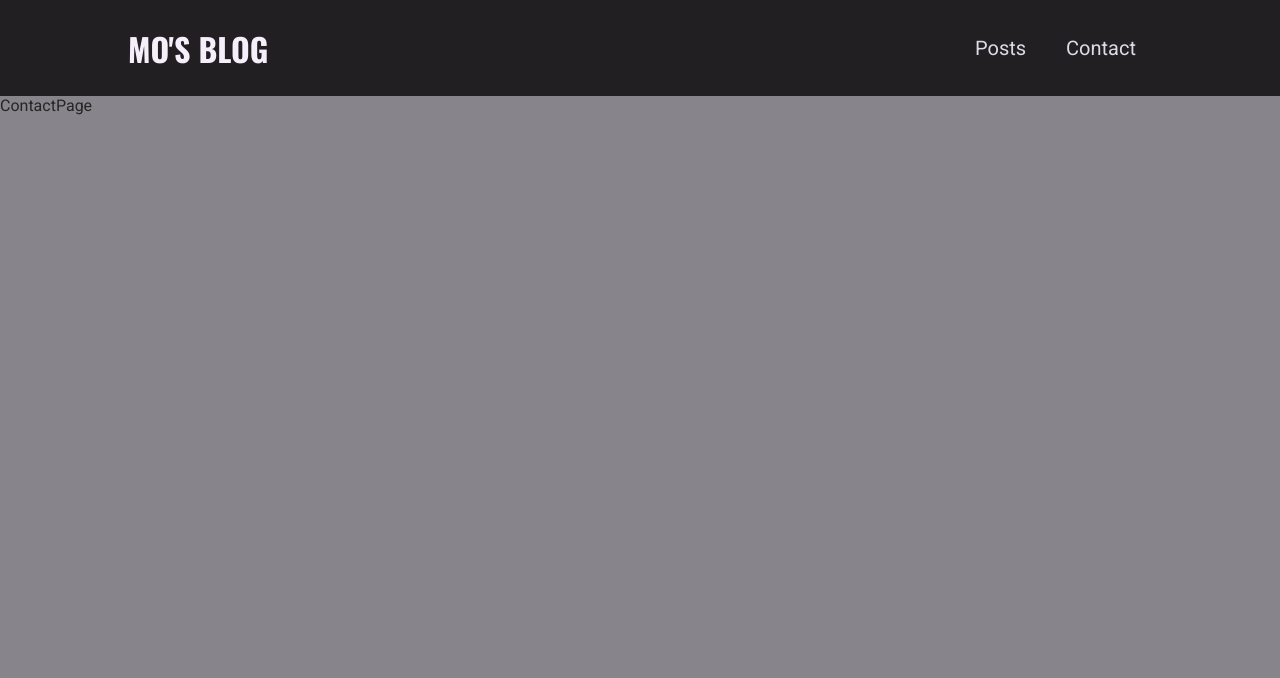
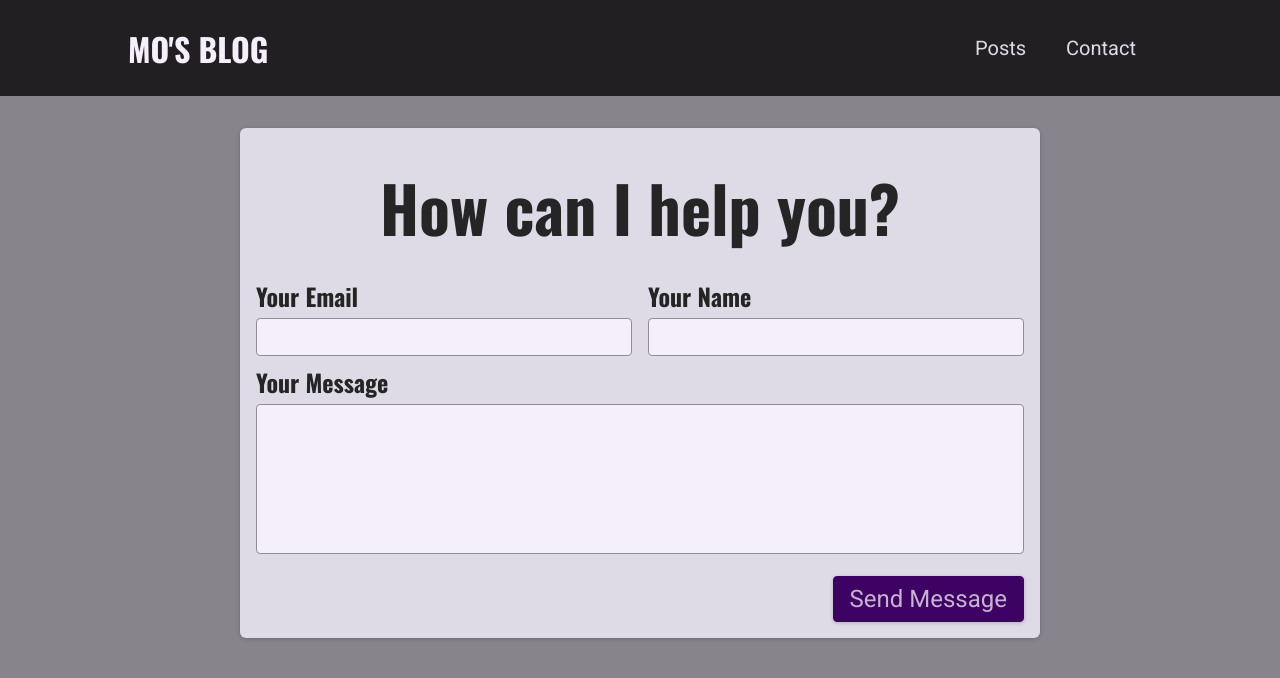
Before and after one commit to MohammedAhmed49/nextjs-blog, a Next.js app: page /contact in a window 1280 px wide. Shown: the top 678 px of the page. Built offline with nearby package versions, Linux system fonts and the light colour scheme.

Commit message:
Added API folder and connected to MongoDB

```diff
--- /dev/null
+++ b/components/contact-form/contact-form.jsx
@@ -0,0 +1,72 @@
+import { useState } from "react";
+
+import classes from "./contact-form.module.css";
+
+function ContactForm() {
+  const [enteredEmail, setEnteredEmail] = useState("");
+  const [enteredName, setEnteredName] = useState("");
+  const [enteredMessage, setEnteredMessage] = useState("");
+
+  function sendMessageHandler(e) {
+    e.preventDefault();
+
+    fetch("/api/contact", {
+      method: "POST",
+      body: JSON.stringify({
+        email: enteredEmail,
+        name: enteredName,
+        message: enteredMessage,
+      }),
+    })
+      .then((res) => res.json())
+      .then((data) => {
+        console.log(data);
+      });
+  }
+
+  return (
+    <section className={classes.contact}>
+      <h1>How can I help you?</h1>
+      <form className={classes.form} onSubmit={sendMessageHandler}>
+        <div className={classes.controls}>
+          <div className={classes.control}>
+            <label htmlFor="email">Your Email</label>
+            <input
+              type="email"
+              id="email"
+              required
+              value={enteredEmail}
+              onChange={(event) => setEnteredEmail(event.target.value)}
+            />
+          </div>
+          <div className={classes.control}>
+            <label htmlFor="name">Your Name</label>
+            <input
+              type="text"
+              id="name"
+              required
+              value={enteredName}
+              onChange={(event) => setEnteredName(event.target.value)}
+            />
+          </div>
+        </div>
+        <div className={classes.control}>
+          <label htmlFor="message">Your Message</label>
+          <textarea
+            id="message"
+            rows="5"
+            required
+            value={enteredMessage}
+            onChange={(event) => setEnteredMessage(event.target.value)}
+          ></textarea>
+        </div>
+
+        <div className={classes.actions}>
+          <button>Send Message</button>
+        </div>
+      </form>
+    </section>
+  );
+}
+
+export default ContactForm;
--- /dev/null
+++ b/components/contact-form/contact-form.module.css
@@ -0,0 +1,73 @@
+.contact {
+  margin: var(--size-8) auto;
+  border-radius: 6px;
+  background-color: var(--color-grey-100);
+  width: 90%;
+  max-width: 50rem;
+  padding: var(--size-4);
+  box-shadow: 0 1px 4px rgba(0, 0, 0, 0.2);
+  font-size: var(--size-6);
+}
+
+.contact h1 {
+  font-size: var(--size-8);
+  margin: var(--size-4) 0;
+  text-align: left;
+}
+
+.form label {
+  display: block;
+  font-family: "Oswald", sans-serif;
+  font-weight: bold;
+  margin: var(--size-2) 0 var(--size-1) 0;
+}
+
+.form input,
+.form textarea {
+  font: inherit;
+  padding: var(--size-1);
+  border-radius: 4px;
+  width: 100%;
+  border: 1px solid var(--color-grey-400);
+  background-color: var(--color-grey-50);
+  resize: none;
+}
+
+.controls {
+  display: flex;
+  column-gap: 1rem;
+  flex-wrap: wrap;
+}
+
+.control {
+  flex: 1;
+  min-width: 10rem;
+}
+
+.actions {
+  margin-top: var(--size-4);
+  text-align: right;
+}
+
+.form button {
+  font: inherit;
+  cursor: pointer;
+  background-color: var(--color-primary-700);
+  border: 1px solid var(--color-primary-700);
+  padding: var(--size-2) var(--size-4);
+  border-radius: 4px;
+  color: var(--color-primary-50);
+  box-shadow: 0 1px 4px rgba(0, 0, 0, 0.2);
+}
+
+.form button:hover {
+  background-color: var(--color-primary-500);
+  border-color: var(--color-primary-500);
+}
+
+@media (min-width: 768px) {
+  .contact h1 {
+    font-size: var(--size-16);
+    text-align: center;
+  }
+}
--- a/package.json
+++ b/package.json
@@ -9,6 +9,7 @@
   },
   "dependencies": {
     "gray-matter": "^4.0.3",
+    "mongodb": "^4.13.0",
     "next": "10.0.6",
     "react": "17.0.1",
     "react-dom": "17.0.1",
--- /dev/null
+++ b/pages/api/contact.js
@@ -0,0 +1,51 @@
+import { MongoClient } from "mongodb";
+
+async function handler(req, res) {
+  if (req.method === "POST") {
+    const { name, email, message } = JSON.parse(req.body);
+    console.log(req.body);
+    if (
+      !email ||
+      !email.includes("@") ||
+      !name ||
+      name.trim() === "" ||
+      !message ||
+      message.trim() === ""
+    ) {
+      res.status(422).json({ message: "Invalid input" });
+      return;
+    }
+
+    const newMessage = {
+      email,
+      name,
+      message,
+    };
+
+    const url =
+      "mongodb+srv://momo:123@cluster0.z7mqdcq.mongodb.net/?retryWrites=true&w=majority";
+
+    let client;
+
+    try {
+      client = await MongoClient.connect(url);
+    } catch (error) {
+      res.status(500).json({ message: "Couldn't connect!" });
+    }
+
+    const db = client.db("nextBlog");
+    try {
+      const result = await db.collection("messages").insertOne(newMessage);
+      newMessage.id = result.insertedId;
+    } catch (error) {
+      client.close();
+      res.status(500).json({ message: "Couldn't store data!" });
+    }
+
+    client.close();
+
+    res.status(201).json({ message: "Successfully stored!", newMessage });
+  }
+}
+
+export default handler;
--- a/pages/contact/index.js
+++ b/pages/contact/index.js
@@ -1,7 +1,10 @@
 import React from "react";
+import ContactForm from "../../components/contact-form/contact-form";
 
 const ContactPage = () => {
-  return <div>ContactPage</div>;
+  return <div>
+    <ContactForm />
+  </div>;
 };
 
 export default ContactPage;
```
Also changed, not shown: components/posts/post-details/PostContent.jsx (+14 -1 lines), posts/getting-started-with-nextjs.md (+26 -4 lines), 1 other file (tests, documents, lock files or other folders).
